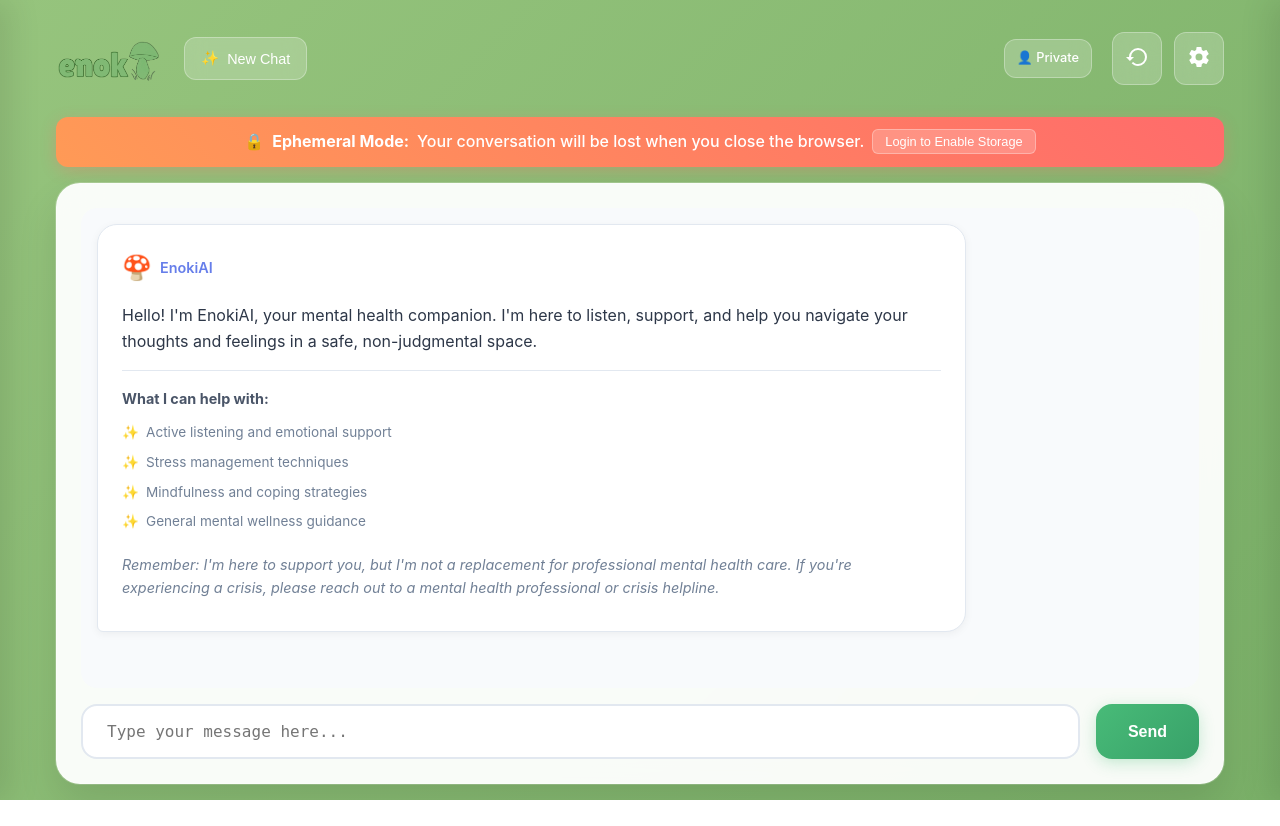
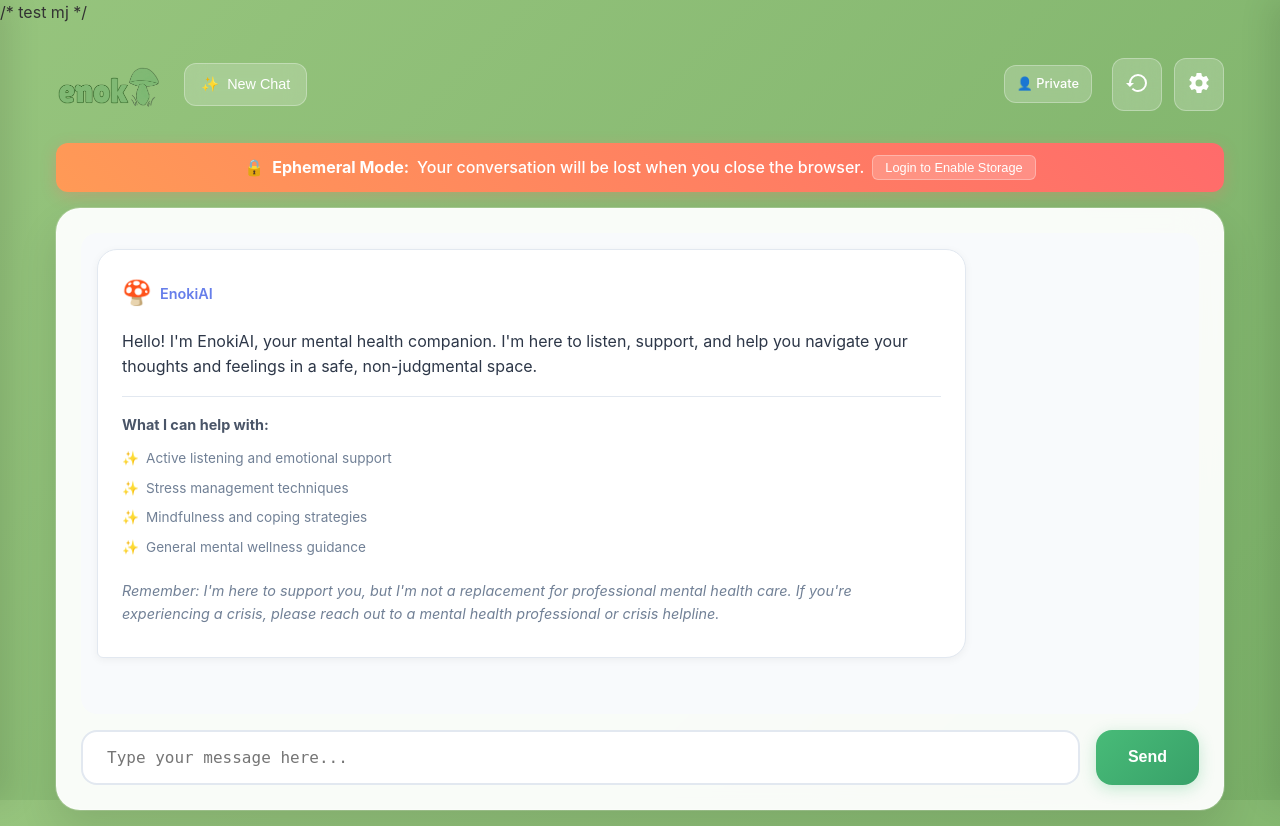
Before and after one commit to jayceebasa/EnokiMentalHealthChatbot, a Django app: page /chat/ in a window 1280 px wide. Before the commit the page ends 800 px from the top, so only its background shows below. Run offline with Django 5.2, Linux system fonts and the light colour scheme; data comes from the database, SQL or seed files in the repository; data that the repository does not hold is empty.

Commit message:
Update chat.html

```diff
--- a/templates/chat.html
+++ b/templates/chat.html
@@ -1,7 +1,7 @@
 {% load static %}
 <!DOCTYPE html>
 <html lang="en">
-<head>
+<head> /* test mj */
     <meta charset="UTF-8">
     <meta name="viewport" content="width=device-width, initial-scale=1.0">
     <title>EnokiAI Chat</title>
```
